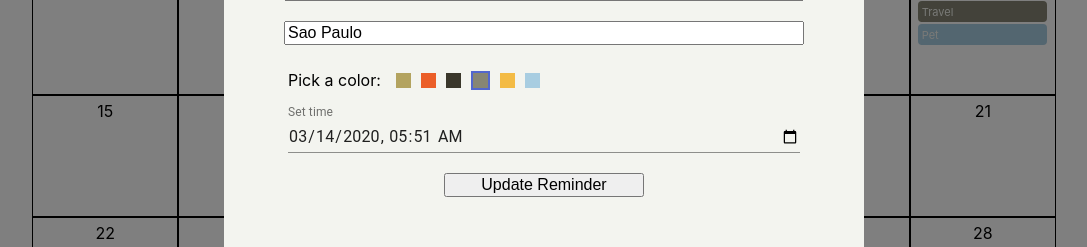
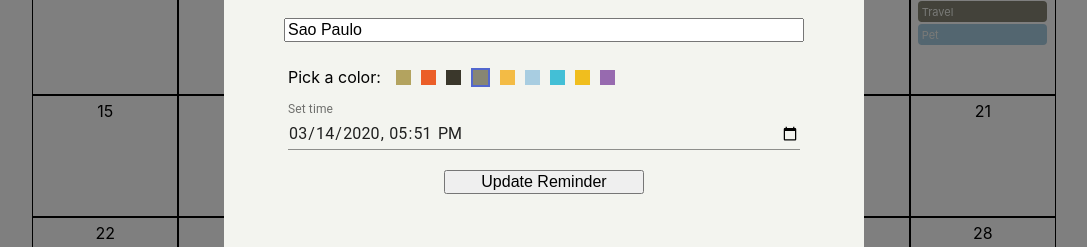
Before and after one commit to diegocl02/calendar-view, a React (Create React App) app: page / in a window 1280 px wide. Both pictures are taken after a click on the element "Travel". Shown: the part 258-505 px from the top of the page, without its empty margins (96-1183 px from the left). Built offline with nearby package versions, Linux system fonts and the light colour scheme.

Commit message:
add field validation and character max lenght

```diff
--- a/src/App.css
+++ b/src/App.css
@@ -117,7 +117,7 @@
 }
 
 .submit-btn{
-  margin: 20px 10px;
+  margin: 20px 10px 10px;
   width: 200px;
   color: black;
   font-size: 1rem;
--- a/src/components/calendar.js
+++ b/src/components/calendar.js
@@ -1,4 +1,4 @@
-import React, { useState } from 'react'
+import React from 'react'
 import { Day } from './day'
 import { useSelector, useDispatch } from 'react-redux'
 import { addReminderAction, updateReminderAction, delReminderAction } from '../redux/redux'
--- a/src/components/day.js
+++ b/src/components/day.js
@@ -65,7 +65,6 @@ export const Day = ({ date, number, reminders, handleNewReminder, handleEditedRe
             handleCloseDialog={() => setEditingReminderModal(false)}>
             <ReminderForm
                 defaultReminder={selectedReminder}
-                date={date}
                 onSubmit={handleSubmitEditedReminder}
                 buttonLabel={"Update Reminder"} />
         </Dialog>
--- a/src/components/reminder-form.js
+++ b/src/components/reminder-form.js
@@ -4,10 +4,12 @@ import TextField from '@material-ui/core/TextField'
 import { config } from '../shared/config'
 import moment from 'moment'
 
-export const ReminderForm = ({defaultReminder, onSubmit, date, buttonLabel}) => {
+export const ReminderForm = ({ defaultReminder, onSubmit, buttonLabel }) => {
     const [newReminder, setNewReminder] = useState(defaultReminder)
+    const [errorMsg, setErrorMsg] = useState(null)
 
     const onTitleChange = (event) => {
+        setErrorMsg(null)
         setNewReminder({ ...newReminder, title: event.target.value })
     }
     const onDescriptionChange = (event) => {
@@ -17,10 +19,23 @@ export const ReminderForm = ({defaultReminder, onSubmit, date, buttonLabel}) =>
         setNewReminder({ ...newReminder, city: event.target.value })
     }
     const onTimeChange = (event) => {
+        setErrorMsg(null)
         setNewReminder({ ...newReminder, time: new Date(event.target.value).getTime() })
     }
     const onColorChange = (color) => {
-        setNewReminder({ ...newReminder, color: color})
+        setNewReminder({ ...newReminder, color: color })
+    }
+    const validateFields = (newReminder) => {
+        console.log(newReminder)
+        if (newReminder.title === undefined || newReminder.title === "") {
+            setErrorMsg("You must use a title")
+            return false
+        }
+        if (newReminder.time === undefined || isNaN(newReminder.time)) {
+            setErrorMsg("You must pick a date")
+            return false
+        }
+        return true
     }
     return <div key={"form"} className={"form-container"}>
         <input
@@ -29,6 +44,7 @@ export const ReminderForm = ({defaultReminder, onSubmit, date, buttonLabel}) =>
             placeholder="Title"
             value={newReminder.title || ""}
             onChange={onTitleChange}
+            maxLength="30"
         />
         <input
             className={"input-description"}
@@ -36,6 +52,7 @@ export const ReminderForm = ({defaultReminder, onSubmit, date, buttonLabel}) =>
             placeholder="Description"
             value={newReminder.description || ""}
             onChange={onDescriptionChange}
+            maxLength="30"
         />
         <input
             className={"input-description"}
@@ -53,7 +70,7 @@ export const ReminderForm = ({defaultReminder, onSubmit, date, buttonLabel}) =>
             id="time"
             label="Set time"
             type="datetime-local"
-            defaultValue={moment(newReminder.time).format("YYYY-MM-DDThh:mm")}
+            defaultValue={moment(newReminder.time).format("YYYY-MM-DDTHH:mm")}
             className={"date-picker"}
             onChange={onTimeChange}
             InputLabelProps={{
@@ -67,10 +84,12 @@ export const ReminderForm = ({defaultReminder, onSubmit, date, buttonLabel}) =>
             className={"submit-btn"}
             onClick={(e) => {
                 e.preventDefault()
-                onSubmit(newReminder)
+                if (validateFields(newReminder))
+                    onSubmit(newReminder)
             }}
             type="submit">
             {buttonLabel}
-    </button>
+        </button>
+        <span style={{color: "red", fontSize: "0.8rem", height: "1rem"}}> {errorMsg} </span>
     </div>
 }
--- a/src/redux/redux.js
+++ b/src/redux/redux.js
@@ -28,7 +28,6 @@ export const store = createStore(
 )
 
 function reducer(state, { type, payload }) {
-    console.log('reducer',payload)
     switch (type) {
         case "ADD_REMINDER":
             return {
--- a/src/shared/config.js
+++ b/src/shared/config.js
@@ -10,7 +10,10 @@ export const config = {
             "#3A372B",
             "#878674",
             "#F3BB45",
-            "#A8CDE1"
+            "#A8CDE1",
+            "#43BFD6",
+            "#F0BE1E",
+            "#976AAF"
         ]
     }
 }
```
